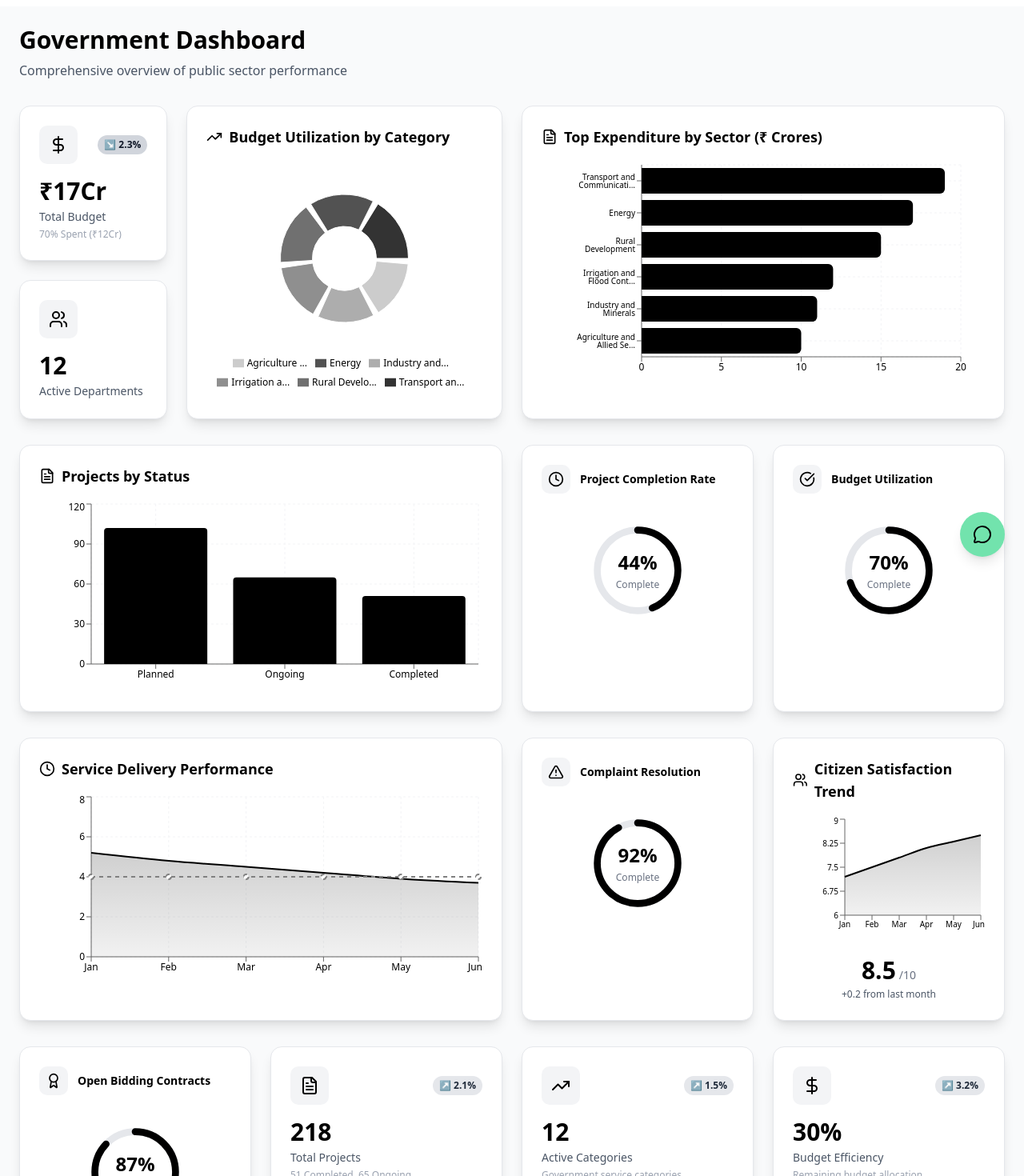
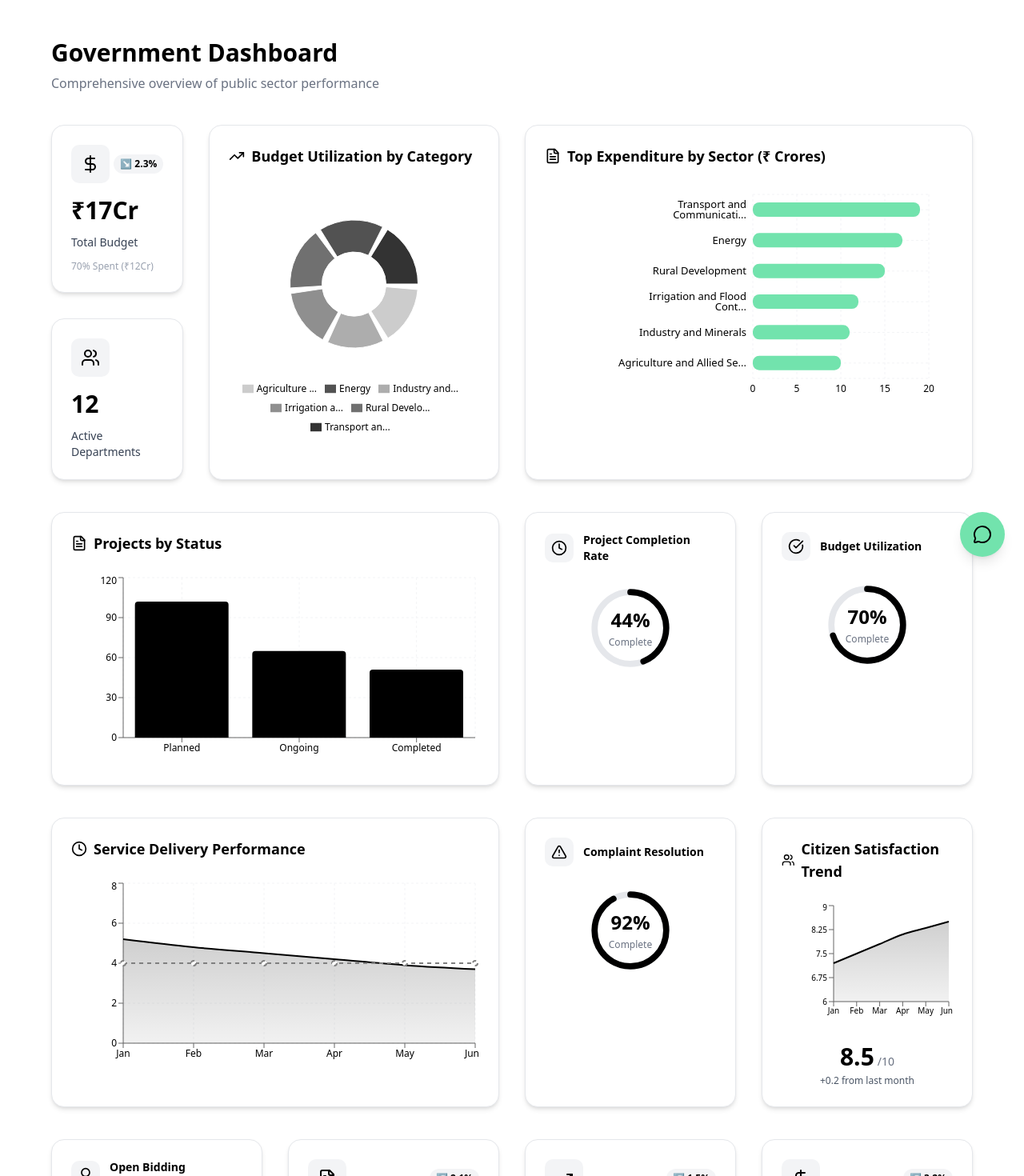
Before and after one commit to adhavan13/Hack25-Frontend, a React (Vite) app: page /dashboard in a window 1280 px wide. Shown: the part 80-1550 px from the top of the page at 80% size. Built offline with nearby package versions, Linux system fonts and the light colour scheme.

Commit message:
added grievances

```diff
--- a/package.json
+++ b/package.json
@@ -22,6 +22,7 @@
     "axios": "^1.11.0",
     "class-variance-authority": "^0.7.1",
     "clsx": "^2.1.1",
+    "framer-motion": "^12.23.12",
     "lucide-react": "^0.541.0",
     "react": "^19.1.1",
     "react-dom": "^19.1.1",
--- a/src/components/Grievances/Grievances.jsx
+++ b/src/components/Grievances/Grievances.jsx
@@ -1,59 +1,60 @@
-import { useState } from 'react';
+import { useState, useEffect } from 'react';
+import axios from 'axios';
 import Header from '../Navbar/Header';
 import CategoryNavigation from './sectors';
 import SearchBar from './SearchBar';
 import GrievanceCard from './GrievanceCard';
+import { motion, AnimatePresence } from 'framer-motion';
 
 export default function Grievances() {
   const [searchTerm, setSearchTerm] = useState('');
   const [selectedCategory, setSelectedCategory] = useState('All');
+  const [grievances, setGrievances] = useState([]);
+  const [loading, setLoading] = useState(false);
+  const [error, setError] = useState('');
 
   // Handle search input
   const handleSearch = (term) => {
     setSearchTerm(term);
-    // Add logic for filtering grievances by search term
   };
 
   // Handle category selection
   const handleCategoryChange = (category) => {
     setSelectedCategory(category);
-    // Add logic for filtering grievances by category
   };
 
-  // Sample grievance data
-  const sampleGrievances = [
-    {
-      id: 1,
-      title: "Road Maintenance Required",
-      description: "The road in our locality has several potholes causing accidents and vehicle damage. Immediate attention is required.",
-      status: "Pending",
-      date: "2023-05-15",
-      category: "Infrastructure"
-    },
-    {
-      id: 2,
-      title: "Irregular Water Supply",
-      description: "We have been facing irregular water supply in our area for the past two weeks. This is causing significant inconvenience.",
-      status: "In Progress",
-      date: "2023-05-10",
-      category: "Utilities"
-    },
-    {
-      id: 3,
-      title: "Street Light Malfunction",
-      description: "Several street lights in our colony are not working, making it unsafe to walk at night.",
-      status: "Resolved",
-      date: "2023-05-05",
-      category: "Infrastructure"
-    },
-  ];
+  useEffect(() => {
+    const fetchGrievances = async () => {
+      setLoading(true);
+      setError('');
+      try {
+        const body = {
+          sector: selectedCategory === 'All' ? null : selectedCategory,
+          pageSize: 10,
+          offset: 0,
+          filters: searchTerm ? { search: searchTerm } : {},
+          language: 'eng'
+        };
+        const res = await axios.post(
+          'https://hack25-backend-x7el.vercel.app/api/grievance/getPosts',
+          body
+        );
+        setGrievances(res.data || []);
+      } catch (err) {
+        setError('Failed to load grievances');
+      }
+      setLoading(false);
+    };
+    fetchGrievances();
+  }, [selectedCategory, searchTerm]);
 
   return (
     <div className="min-h-screen bg-white">
       {/* Header */}
       {/* <Header /> */}
 
-      <div className="px-4 sm:px-6 lg:px-8 py-4 sm:py-6 lg:py-8">
+      <div className="px-4 sm:px-6 lg:px-8 py-4 sm:py-6 lg:py-8 border-b shadow-[0_4px_12px_0_rgba(0,0,0,0.06)]">
+        {/* Added border-b and shadow for bottom border shadow */}
         <div className="px-2 sm:pl-5">
           <h1 className="text-lg sm:text-xl lg:text-2xl font-bold text-gray-900">Grievances</h1>
           <p className="mt-1 sm:mt-2 text-sm sm:text-base lg:text-lg text-gray-600">
@@ -63,7 +64,7 @@ export default function Grievances() {
 
         {/* Search Bar */}
         <div className="mt-4 sm:mt-6">
-          <CategoryNavigation />
+          <CategoryNavigation onCategoryChange={handleCategoryChange} />
         </div>
         <div className="mb-4 sm:mb-5 mt-4">
           <SearchBar onSearch={handleSearch} />
@@ -71,17 +72,50 @@ export default function Grievances() {
 
         {/* Grievances Cards */}
         <div className="mt-6 sm:mt-8 grid gap-4 sm:gap-6 grid-cols-1">
-          {sampleGrievances.length > 0 ? (
-            sampleGrievances.map((grievance) => (
-              <GrievanceCard
-                key={grievance.id}
-                title={grievance.title}
-                description={grievance.description}
-                status={grievance.status}
-                date={grievance.date}
-                category={grievance.category}
-              />
-            ))
+          {loading ? (
+            // Skeleton loader: show 3 skeleton cards
+            <>
+              {[1, 2, 3].map((i) => (
+                <div
+                  key={i}
+                  className="animate-pulse bg-gray-100 rounded-lg p-6 flex flex-col gap-3"
+                >
+                  <div className="h-5 w-1/3 bg-gray-300 rounded mb-2"></div>
+                  <div className="h-4 w-2/3 bg-gray-200 rounded mb-2"></div>
+                  <div className="h-3 w-1/2 bg-gray-200 rounded mb-2"></div>
+                  <div className="h-3 w-1/4 bg-gray-200 rounded"></div>
+                </div>
+              ))}
+            </>
+          ) : error ? (
+            <p className="text-red-500">{error}</p>
+          ) : grievances.length > 0 ? (
+            <AnimatePresence>
+              {grievances.map((grievance) => (
+                <motion.div
+                  key={grievance._id || grievance.grievance_id}
+                  initial={{ opacity: 0, y: 30 }}
+                  animate={{ opacity: 1, y: 0 }}
+                  exit={{ opacity: 0, y: 30 }}
+                  transition={{ duration: 0.35, type: "spring", stiffness: 80 }}
+                >
+                  <GrievanceCard
+                    id={grievance.grievance_id}
+                    title={grievance.grievance_title}
+                    description={grievance.long_description || grievance.short_description}
+                    status={grievance.status}
+                    date={grievance.date_of_submission}
+                    category={grievance.category}
+                    projectService={grievance.project_service_name}
+                    location={grievance.location}
+                    assignedOfficer={grievance.assigned_officer_department}
+                    upvotes={grievance.upvotes_count}
+                    downvotes={grievance.downvotes_count || 0}
+                    evidence={grievance.supporting_evidence}
+                  />
+                </motion.div>
+              ))}
+            </AnimatePresence>
           ) : (
             <p className="col-span-full text-left text-gray-500 py-6 sm:py-8 lg:py-12 text-sm sm:text-base">
               No grievances found. Select a different category or try another search term.
--- a/src/components/dashboard/dashboard.jsx
+++ b/src/components/dashboard/dashboard.jsx
@@ -196,37 +196,33 @@ const Dashboard = () => {
   ];
 
   const MetricCard = ({ title, value, subtitle, icon: Icon, trend }) => (
-    <div className="bg-white border border-gray-200 rounded-xl p-6 shadow-lg hover:shadow-xl transition-shadow">
-      <div className="flex items-center justify-between mb-4">
+    <div className="bg-white border border-gray-200 rounded-2xl p-6 shadow-md hover:shadow-lg transition-shadow flex flex-col gap-2">
+      <div className="flex items-center justify-between mb-2">
         <div className="p-3 rounded-lg bg-gray-100">
           <Icon className="w-6 h-6 text-black" />
         </div>
         {trend !== undefined && (
-          <div className={`flex items-center px-2 py-1 rounded-full text-xs font-semibold ${
-            trend > 0 ? 'bg-gray-200 text-gray-800' :
-            trend < 0 ? 'bg-gray-300 text-gray-900' :
-            'bg-gray-100 text-gray-800'
-          }`}>
+          <div className={`flex items-center px-2 py-1 rounded-full text-xs font-semibold bg-gray-100 text-black`}>
             {trend > 0 ? '↗' : trend < 0 ? '↘' : '→'} {Math.abs(trend)}%
           </div>
         )}
       </div>
       <h3 className="text-3xl font-bold text-black mb-1">{value}</h3>
-      <p className="text-gray-600 text-sm font-medium">{title}</p>
+      <p className="text-gray-700 text-sm font-medium">{title}</p>
       {subtitle && <p className="text-gray-400 text-xs mt-1">{subtitle}</p>}
     </div>
   );
 
   const GaugeChart = ({ percentage, title, icon: Icon }) => (
-    <div className="bg-white border border-gray-200 rounded-xl p-6 shadow-lg hover:shadow-xl transition-shadow">
-      <div className="flex items-center mb-6">
+    <div className="bg-white border border-gray-200 rounded-2xl p-6 shadow-md hover:shadow-lg transition-shadow">
+      <div className="flex items-center mb-4">
         <div className="p-2 rounded-lg bg-gray-100 mr-3">
           <Icon className="w-5 h-5 text-black" />
         </div>
         <h3 className="text-sm font-semibold text-black">{title}</h3>
       </div>
-      <div className="relative w-36 h-36 mx-auto">
-        <svg className="w-36 h-36 transform -rotate-90" viewBox="0 0 100 100">
+      <div className="relative w-32 h-32 mx-auto">
+        <svg className="w-32 h-32 transform -rotate-90" viewBox="0 0 100 100">
           <circle
             cx="50" cy="50" r="35"
             fill="none" stroke="#E5E7EB" strokeWidth="6"
@@ -247,16 +243,16 @@ const Dashboard = () => {
   );
 
   return (
-    <div className="min-h-screen bg-gray-50 p-6">
-      <div className="max-w-7xl mx-auto">
-        <header className="mb-8">
+    <div className="min-h-screen bg-white pt-10 overflow-auto">
+      <div className="px-4 lg:px-16 pb-10">
+        <header className="mb-10">
           <h1 className="text-3xl font-bold text-black mb-2">Government Dashboard</h1>
-          <p className="text-gray-600">Comprehensive overview of public sector performance</p>
+          <p className="text-gray-500">Comprehensive overview of public sector performance</p>
         </header>
 
         {/* Row 1 - Financials */}
-        <div className="grid grid-cols-1 lg:grid-cols-6 gap-6 mb-8">
-          <div className="lg:col-span-1 flex flex-col gap-6">
+        <div className="grid grid-cols-1 lg:grid-cols-6 gap-8 mb-10">
+          <div className="lg:col-span-1 flex flex-col gap-8">
             <MetricCard
               title="Total Budget"
               value={`₹${Math.round(totalBudgetAllocated / 10000000)}Cr`}
@@ -271,8 +267,8 @@ const Dashboard = () => {
             />
           </div>
 
-          <div className="lg:col-span-2 bg-white border border-gray-200 rounded-xl p-6 shadow-lg">
-            <h3 className="text-lg font-semibold text-black mb-4 flex items-center">
+          <div className="lg:col-span-2 bg-white border border-gray-200 rounded-2xl p-6 shadow-md">
+            <h3 className="text-lg font-semibold text-black mb-6 flex items-center">
               <TrendingUp className="w-5 h-5 mr-2 text-black" />
               Budget Utilization by Category
             </h3>
@@ -309,8 +305,8 @@ const Dashboard = () => {
             </ResponsiveContainer>
           </div>
 
-          <div className="lg:col-span-3 bg-white border border-gray-200 rounded-xl p-6 shadow-lg">
-            <h3 className="text-lg font-semibold text-black mb-4 flex items-center">
+          <div className="lg:col-span-3 bg-white border border-gray-200 rounded-2xl p-6 shadow-md">
+            <h3 className="text-lg font-semibold text-black mb-6 flex items-center">
               <FileText className="w-5 h-5 mr-2 text-black" />
               Top Expenditure by Sector (₹ Crores)
             </h3>
@@ -318,15 +314,23 @@ const Dashboard = () => {
               <BarChart
                 data={topExpenditureData}
                 layout="vertical"
-                margin={{ top: 5, right: 30, left: 5, bottom: 5 }}
+                margin={{ top: 10, right: 30, left: 60, bottom: 10 }}
+                barCategoryGap={18}
               >
                 <CartesianGrid strokeDasharray="3 3" stroke="#F3F4F6" />
-                <XAxis type="number" tick={{ fontSize: 12, fill: '#000000' }} />
+                <XAxis
+                  type="number"
+                  tick={{ fontSize: 12, fill: '#000000' }}
+                  axisLine={false}
+                  tickLine={false}
+                />
                 <YAxis
                   type="category"
                   dataKey="sector"
-                  tick={{ fontSize: 10, fill: '#000000' }}
-                  width={120}
+                  tick={{ fontSize: 13, fill: '#000000', fontWeight: 500 }}
+                  width={200}
+                  axisLine={false}
+                  tickLine={false}
                 />
                 <Tooltip
                   formatter={(value) => [`₹${value} Cr`, 'Amount Spent']}
@@ -339,8 +343,9 @@ const Dashboard = () => {
                 />
                 <Bar
                   dataKey="amount"
-                  fill="#000000"
-                  radius={[0, 6, 6, 0]}
+                  fill="#72e3ad"
+                  radius={[8, 8, 8, 8]}
+                  barSize={18}
                 />
               </BarChart>
             </ResponsiveContainer>
@@ -348,9 +353,9 @@ const Dashboard = () => {
         </div>
 
         {/* Row 2 - Projects */}
-        <div className="grid grid-cols-1 lg:grid-cols-4 gap-6 mb-8">
-          <div className="lg:col-span-2 bg-white border border-gray-200 rounded-xl p-6 shadow-lg">
-            <h3 className="text-lg font-semibold text-black mb-4 flex items-center">
+        <div className="grid grid-cols-1 lg:grid-cols-4 gap-8 mb-10">
+          <div className="lg:col-span-2 bg-white border border-gray-200 rounded-2xl p-6 shadow-md">
+            <h3 className="text-lg font-semibold text-black mb-6 flex items-center">
               <FileText className="w-5 h-5 mr-2 text-black" />
               Projects by Status
             </h3>
@@ -389,9 +394,9 @@ const Dashboard = () => {
         </div>
 
         {/* Row 3 - Citizen Services */}
-        <div className="grid grid-cols-1 lg:grid-cols-4 gap-6 mb-8">
-          <div className="lg:col-span-2 bg-white border border-gray-200 rounded-xl p-6 shadow-lg">
-            <h3 className="text-lg font-semibold text-black mb-4 flex items-center">
+        <div className="grid grid-cols-1 lg:grid-cols-4 gap-8 mb-10">
+          <div className="lg:col-span-2 bg-white border border-gray-200 rounded-2xl p-6 shadow-md">
+            <h3 className="text-lg font-semibold text-black mb-6 flex items-center">
               <Clock className="w-5 h-5 mr-2 text-black" />
               Service Delivery Performance
             </h3>
@@ -441,8 +446,8 @@ const Dashboard = () => {
             icon={AlertTriangle}
           />
 
-          <div className="bg-white border border-gray-200 rounded-xl p-6 shadow-lg">
-            <h3 className="text-lg font-semibold text-black mb-4 flex items-center">
+          <div className="bg-white border border-gray-200 rounded-2xl p-6 shadow-md">
+            <h3 className="text-lg font-semibold text-black mb-6 flex items-center">
               <Users className="w-5 h-5 mr-2 text-black" />
               Citizen Satisfaction Trend
             </h3>
@@ -482,7 +487,7 @@ const Dashboard = () => {
         </div>
 
         {/* Row 4 - Transparency & Summary */}
-        <div className="grid grid-cols-1 lg:grid-cols-4 gap-6">
+        <div className="grid grid-cols-1 lg:grid-cols-4 gap-8">
           <GaugeChart
             percentage={87}
             title="Open Bidding Contracts"
```
Also changed, not shown: src/components/Grievances/grievanceCard.jsx (+38 -28 lines), 1 other file (tests, documents, lock files or other folders).
